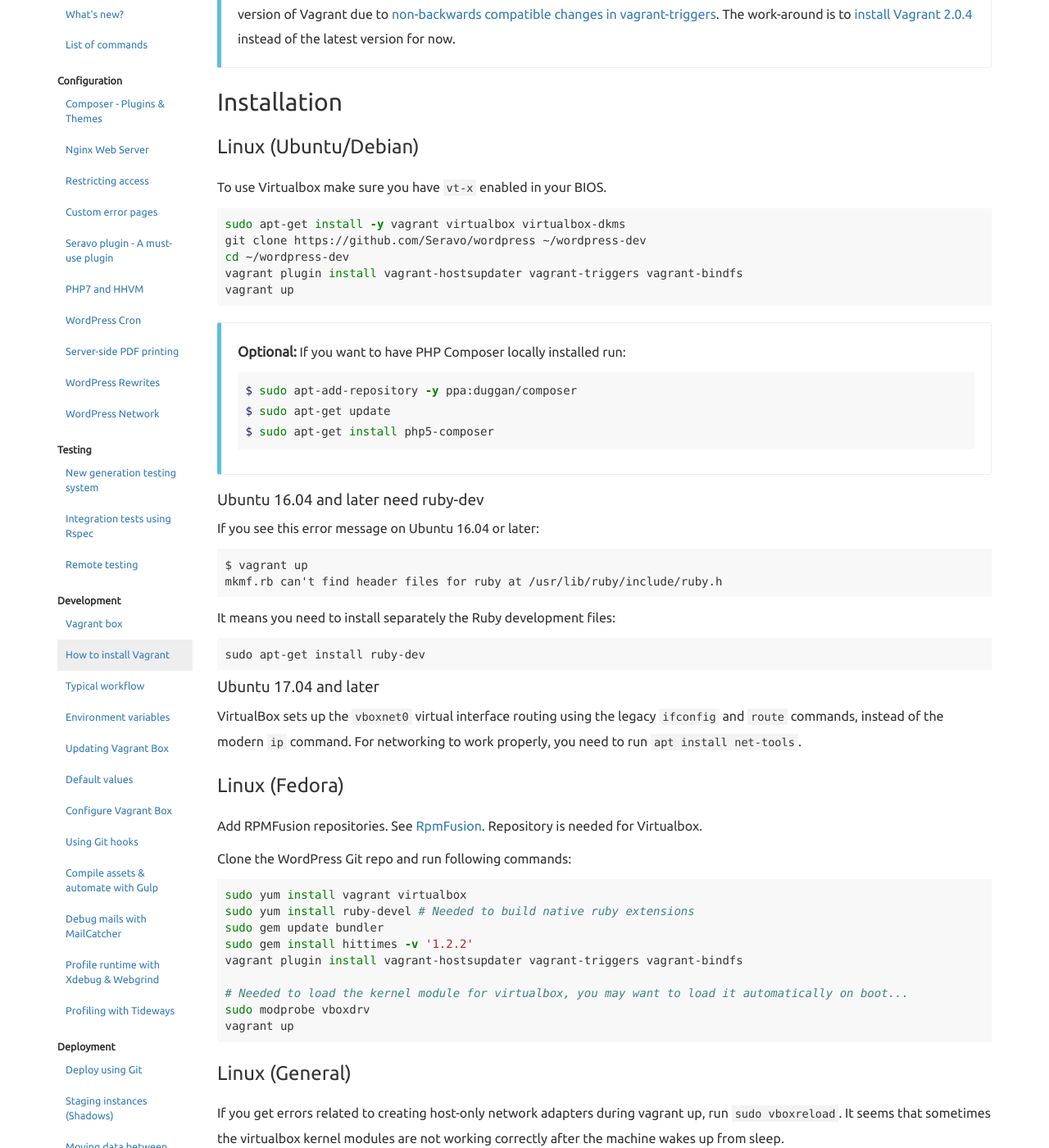
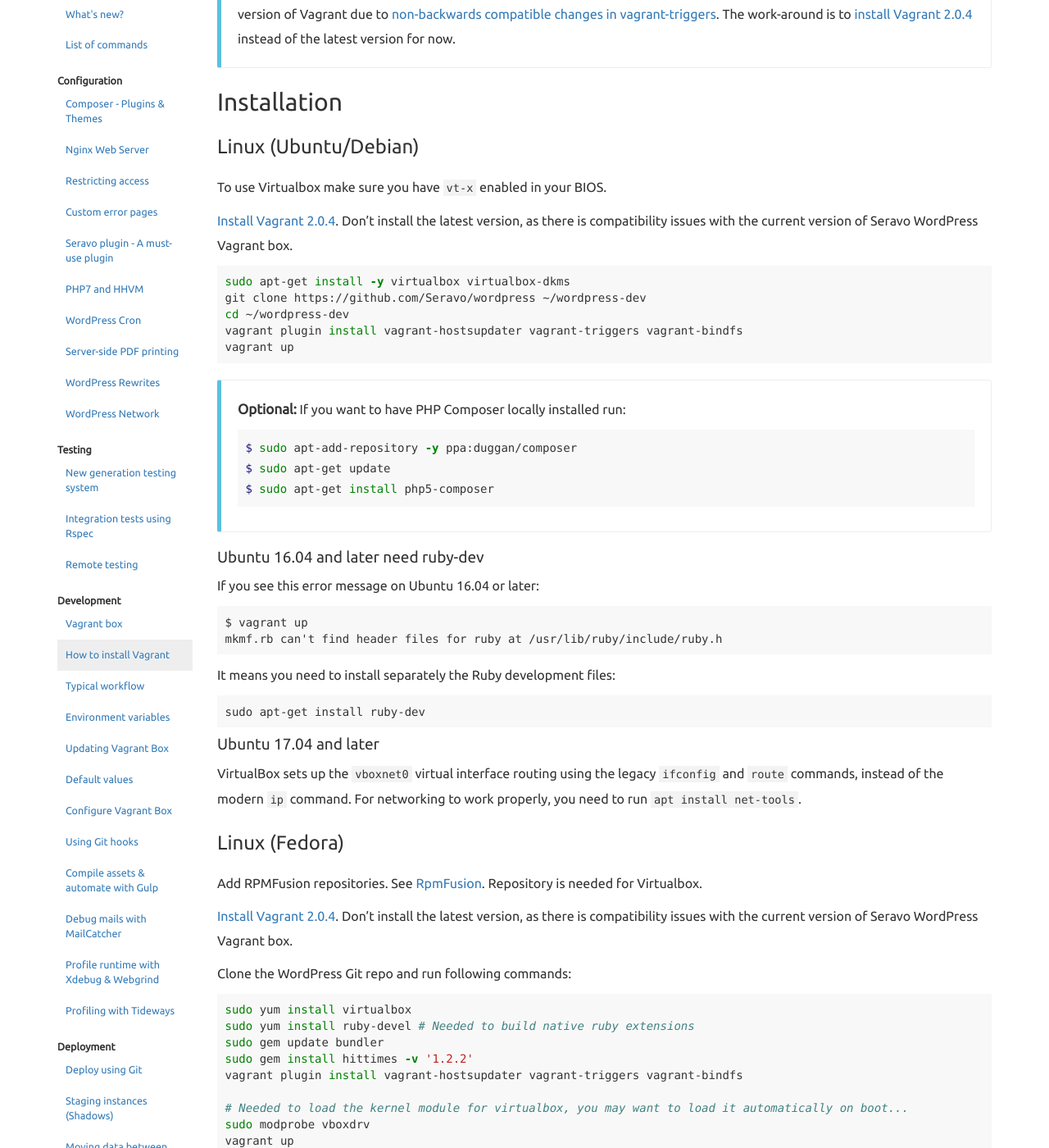
Before and after one commit to Seravo/docs, a Jekyll site: the page built from _posts/2015-10-12-how-to-install.md, in a window 1280 px wide and 1400 px high, scrolled down 229 px. Shown: the whole window at 82% size. Built offline with Jekyll 4.4.1, drawn with Linux system fonts in a browser that asks for light colours; nearby versions of some CDN libraries.

Commit message:
Instruct to install Vagrant 2.0.4 instead of newest

````diff
--- a/_posts/2015-10-12-how-to-install.md
+++ b/_posts/2015-10-12-how-to-install.md
@@ -14,8 +14,10 @@
 
 To use Virtualbox make sure you have ```vt-x``` enabled in your BIOS.
 
+[Install Vagrant 2.0.4](https://releases.hashicorp.com/vagrant/2.0.4/). Don't install the latest version, as there is compatibility issues with the current version of Seravo WordPress Vagrant box.
+
 ```bash
-sudo apt-get install -y vagrant virtualbox virtualbox-dkms
+sudo apt-get install -y virtualbox virtualbox-dkms
 git clone https://github.com/Seravo/wordpress ~/wordpress-dev
 cd ~/wordpress-dev
 vagrant plugin install vagrant-hostsupdater vagrant-triggers vagrant-bindfs
@@ -56,10 +58,12 @@
 Add RPMFusion repositories. See  [RpmFusion](http://rpmfusion.org/). Repository is
 needed for Virtualbox.
 
+[Install Vagrant 2.0.4](https://releases.hashicorp.com/vagrant/2.0.4/). Don't install the latest version, as there is compatibility issues with the current version of Seravo WordPress Vagrant box.
+
 Clone the WordPress Git repo and run following commands:
 
 ```bash
-sudo yum install vagrant virtualbox
+sudo yum install virtualbox
 sudo yum install ruby-devel # Needed to build native ruby extensions
 sudo gem update bundler
 sudo gem install hittimes -v '1.2.2'
````
